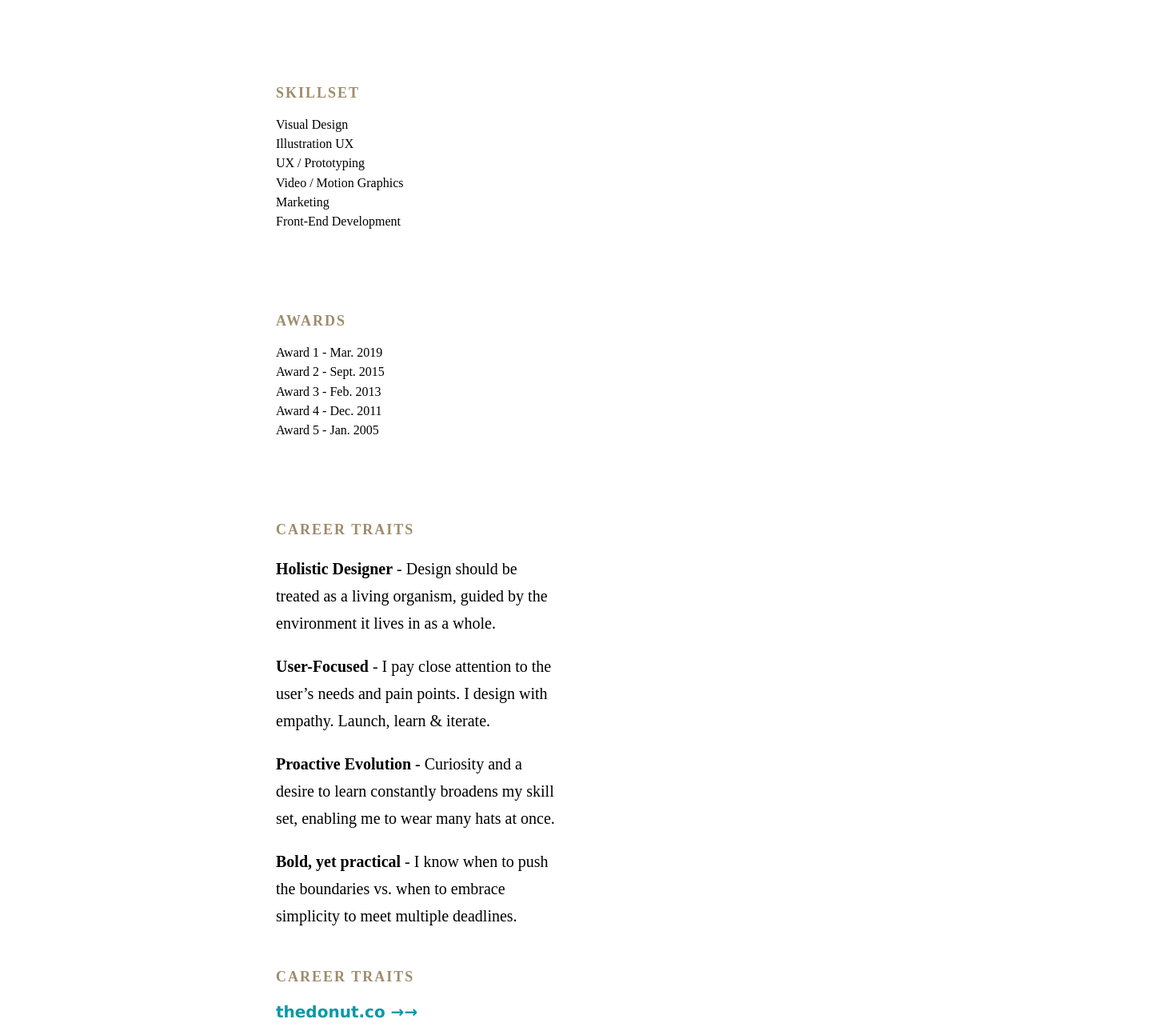
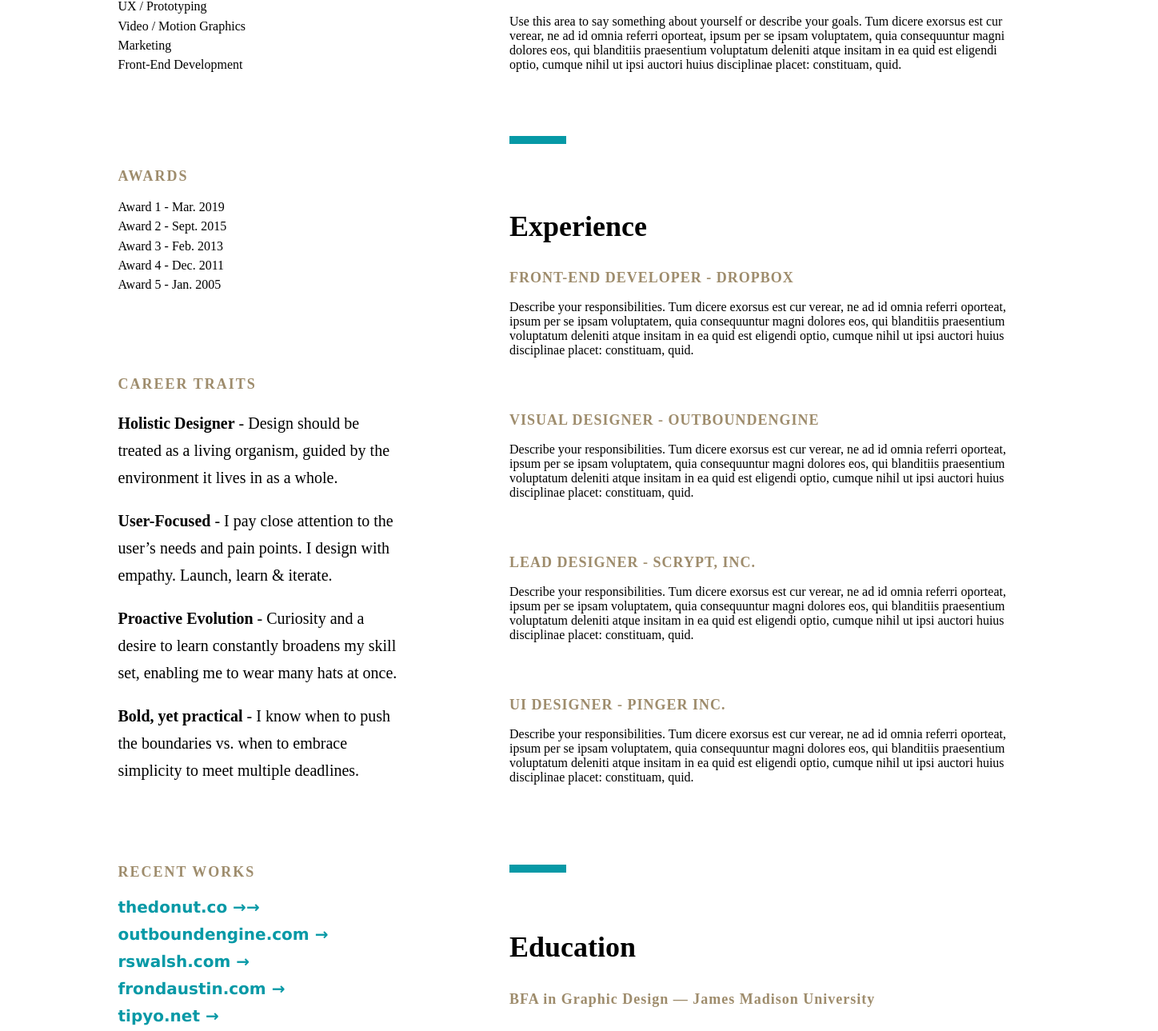
Before and after one commit to rox074/Sobre-mim, a plain HTML site: page index.html in a window 1280 px wide. Shown: the part 719-2008 px from the top of the page at 80% size, 1448 px wide, since content can reach past the window. Drawn offline with Linux system fonts and the light colour scheme; a web font is replaced by a local one.

Commit message:
Corrigindo para 100%

```diff
--- a/css/fonts.css
+++ /dev/null
@@ -1,4 +0,0 @@
-@font-face {
-    font-family: "PlayfairDisplay";
-    src: url(../font/PlayfairDisplay/PlayfairDisplay-Black.ttf);
-}
--- a/css/style.css
+++ b/css/style.css
@@ -1,39 +1,46 @@
 .header{
-    width: 1440px;
-    height: 700px;
+    width: 100%;
+    height: auto;
     margin: 0 auto;
     background-color: rgba(245, 243, 240, 1);
 }
 
 .container-perfil{
-    padding: 157px;
+    width: 1024px;
+    margin: 0 auto;
     align-items: center;
     display: flex;
+    padding: 80px;
 }
 
-.container-perfil img{
+.img-profile img{
     width: 350px;
     height: auto;
     margin: 0 auto;
     border-radius: 175px;
 }
 
-.container-perfil h2{
-    font-family: "PlayfairDisplay";
-    width: 635px;
+.texto h2{
+    font-weight: 900;
     font-size: 126px;
     line-height: 112px;
     letter-spacing: -2.17px;
 }
 
 .container{
-    width: 1024px;
+    width: 100%;
+    height: auto;
     align-items: center;
+    display: flex;
+    margin: 0 auto;
+}
+
+.texto{
+    margin: 0 auto;
 }
 
 .texto p{
     margin-bottom: -90px;
-    width: 635px;
     font-weight: 700;
     font-size: 18px;
     line-height: 24px;
@@ -57,41 +64,113 @@
 
 .lateral-1{
     width: 350px;
-    height: 1459px;
+    height: auto;
     align-items: center;
-    padding: 100px;
     margin: 0 auto;
     line-height: 24.2px;
+    display: block;
+}
+
+.lateral-1{
+    margin-top: 100px;
+}
+
+.lateral-1 li{
+    list-style: none;
+    line-height: 24.2px;
+}
+
+.lateral-1 ul{
+    margin: -40px;
 }
 
 
 .lateral-1 h2{
     color: rgba(158, 140, 108, 1);
-    width: 250px;
     font-weight: 700;
     font-size: 18px;
     line-height: 24px;
     letter-spacing: 2px;
 }
 
-.lateral-2 p{
-    width: 350px;
-    line-height: 34px;
-    font-size: 20px;
-    font-weight: 400;
+.lateral-2{
+    width: 635px;
+    height: auto;
 }
 
 .lateral-2 h2{
+    font-weight: 900;
+    font-size: 36px;
+    line-height: 46px;
+    letter-spacing: 0px;
+}
+
+.texto-lateral2-1{
+    margin-bottom: 80px;
+}
+
+.texto2-lateral2-2{
+    margin-top: 80px;
+}
+
+.quadrado-azul1{
+    width: 71px;
+    height: 10px;
+    background-color: #0699A6;
+    margin-bottom: 80px;
+}
+
+.texto2-lateral2-3{
+    margin-bottom: 66px;
+}
+
+.texto2-lateral2-4{
+    margin-bottom: 66px;
+}
+
+.texto2-lateral2-5{
+    margin-bottom: 66px;
+}
+
+.texto2-lateral2-6{
+    margin-bottom: 66px;
+}
+
+.texto-lateral2 p{
+    font-weight: 400px;
+    font-size: 20px;
+    line-height: 34px;
+    letter-spacing: 0px;
+}
+
+.texto-destaque-lat2{
+    font-weight: 700;
+    font-size: 18px;
+    line-height: 24px;
+    letter-spacing: 1px;
     color: rgba(158, 140, 108, 1);
+    ;
+}
+
+.quadrado-azul{
+    width: 71px;
+    height: 10px;
+    background-color: #0699A6;
+    margin-bottom: 70px;
 }
 
 .texto-awards{
     margin-top: 100px;
 }
 
+.texto-awards ul{
+    margin: -40px;
+    padding: 40px;
+}
+
 .texto-career{
-    max-width: 350px;
-    height: 544px;
+    width: 350px;
+    height: 510px;
     margin-top: 100px;
 }
 
@@ -114,6 +193,10 @@
     letter-spacing: 0px;
 }
 
+.recent-works{
+    margin-top: 100px;
+}
+
 .recent-works a{
     font-family: 'Lucida Sans', 'Lucida Sans Regular', 'Lucida Grande', 'Lucida Sans Unicode', Geneva, Verdana, sans-serif;
     font-size: 20px;
@@ -126,8 +209,8 @@
 }
 
 .footer{
-    width: 1440px;
-    height: 574px;
+    width: 100%;
+    height: auto;
     margin: 0 auto;
     background: rgba(245, 243, 240, 1);
 }
@@ -171,11 +254,12 @@
 .info ul{
     display: flex;
     justify-content: center;
+    padding: 5px 1px;
 }
 
 .info li{
-    display: flex;
-    letter-spacing: 35px;
+    margin: 0 auto;
+    list-style: none;
 }
 
 .info a{
--- a/index.html
+++ b/index.html
@@ -9,7 +9,9 @@
     <body>
         <div class="header">
             <div class="container-perfil">
-                <img src="imagem/Matt-profile.png">
+                <div class="img-profile">
+                    <img src="imagem/Matt-profile.png">
+                </div>
                 <div class="texto">
                     <p>DESIGNER / DEVELOPER</p>
                     <h2>Matt McDonald</h2>
@@ -21,24 +23,24 @@
         </div>
         <div class="container">
             <div class="lateral-1">
-                <h2>SKILLSET</h2>
-                <p>
-                    Visual Design<br>
-                    Illustration UX<br>
-                    UX / Prototyping<br>
-                    Video / Motion Graphics<br>
-                    Marketing<br>
-                    Front-End Development
-                </p>
+                <ul>
+                    <li><h2>SKILLSET</h2></li>
+                    <li>Visual Design</li>
+                    <li>Illustration UX</li>
+                    <li>UX / Prototyping</li>
+                    <li>Video / Motion Graphics</li>
+                    <li>Marketing</li>
+                    <li>Front-End Development</li>
+                </ul>
                 <div class="texto-awards">
-                    <h2>AWARDS</h2>
-                <p>
-                    Award 1 - Mar. 2019<br>
-                    Award 2 - Sept. 2015<br>
-                    Award 3 - Feb. 2013<br>
-                    Award 4 - Dec. 2011<br>
-                    Award 5 - Jan. 2005<br>
-                </p>
+                <ul>
+                    <li><h2>AWARDS</h2></li>
+                    <li>Award 1 - Mar. 2019</li>
+                    <li>Award 2 - Sept. 2015</li>
+                    <li>Award 3 - Feb. 2013</li>
+                    <li>Award 4 - Dec. 2011</li>
+                    <li>Award 5 - Jan. 2005</li>
+                </ul>
                 <div class="texto-career">
                     <h2>CAREER TRAITS</h2>
                     <p><span class="palavras-destaque">Holistic Designer</span> - Design should be treated as a living organism, guided by the environment it lives in as a whole.</p>
@@ -47,7 +49,7 @@
                     <p><span class="palavras-destaque">Bold, yet practical</span> - I know when to push the boundaries vs. when to embrace simplicity to meet multiple deadlines.</p>
                 </div>
                 <div class="recent-works">
-                    <h2>CAREER TRAITS</h2>
+                    <h2>RECENT WORKS</h2>
                     <a href="#" target="_blank">thedonut.co →<span class="seta">→</span></a>
                     <a href="#" target="_blank">outboundengine.com <span class="seta">→</span></a>
                     <a href="#" target="_blank">rswalsh.com <span class="seta">→</span></a>
@@ -56,6 +58,40 @@
                     <a href="#" target="_blank">codefresh.io <span class="seta">→</span></a>
                     <a href="#" target="_blank">carsoncreekranch.com <span class="seta">→</span></a>
                 </div>
+                </div>
+            </div>
+            <div class="lateral-2">
+                <div class="texto-lateral2-1">
+                    <h2>About Me</h2>
+                    <p>Use this area to say something about yourself or describe your goals.  Tum dicere exorsus est cur verear, ne ad id omnia referri oporteat, ipsum per se ipsam voluptatem, quia consequuntur magni dolores eos, qui blanditiis praesentium voluptatum deleniti atque insitam in ea quid est eligendi optio, cumque nihil ut ipsi auctori huius disciplinae placet: constituam, quid.</p>
+                </div>
+                <div class="quadrado-azul1">
+                    <p></p>
+                </div>
+                <div class="texto2-lateral2-3">
+                    <h2>Experience</h2>
+                    <p><span class="texto-destaque-lat2">FRONT-END DEVELOPER - DROPBOX</span></p>
+                    <p>Describe your responsibilities.  Tum dicere exorsus est cur verear, ne ad id omnia referri oporteat, ipsum per se ipsam voluptatem, quia consequuntur magni dolores eos, qui blanditiis praesentium voluptatum deleniti atque insitam in ea quid est eligendi optio, cumque nihil ut ipsi auctori huius disciplinae placet: constituam, quid.</p>
+                </div>
+                <div class="texto2-lateral2-4">
+                    <p><span class="texto-destaque-lat2">VISUAL DESIGNER - OUTBOUNDENGINE</span></p>
+                    <p>Describe your responsibilities.  Tum dicere exorsus est cur verear, ne ad id omnia referri oporteat, ipsum per se ipsam voluptatem, quia consequuntur magni dolores eos, qui blanditiis praesentium voluptatum deleniti atque insitam in ea quid est eligendi optio, cumque nihil ut ipsi auctori huius disciplinae placet: constituam, quid.</p>
+                </div>
+                <div class="texto2-lateral2-5">
+                    <p><span class="texto-destaque-lat2">LEAD DESIGNER - SCRYPT, INC.</span></p>
+                    <p>Describe your responsibilities.  Tum dicere exorsus est cur verear, ne ad id omnia referri oporteat, ipsum per se ipsam voluptatem, quia consequuntur magni dolores eos, qui blanditiis praesentium voluptatum deleniti atque insitam in ea quid est eligendi optio, cumque nihil ut ipsi auctori huius disciplinae placet: constituam, quid.</p>
+                </div>
+                <div class="texto2-lateral2-6">
+                    <p><span class="texto-destaque-lat2">UI DESIGNER - PINGER INC.</span></p>
+                    <p>Describe your responsibilities.  Tum dicere exorsus est cur verear, ne ad id omnia referri oporteat, ipsum per se ipsam voluptatem, quia consequuntur magni dolores eos, qui blanditiis praesentium voluptatum deleniti atque insitam in ea quid est eligendi optio, cumque nihil ut ipsi auctori huius disciplinae placet: constituam, quid.</p>
+                </div>
+                <br>
+                <div class="quadrado-azul">
+                    <p></p>
+                </div>
+                <div class="texto2-lateral2">
+                    <h2>Education</h2>
+                    <p><span class="texto-destaque-lat2">BFA in Graphic Design — James Madison University</span></p>
                 </div>
             </div>
         </div>
```
